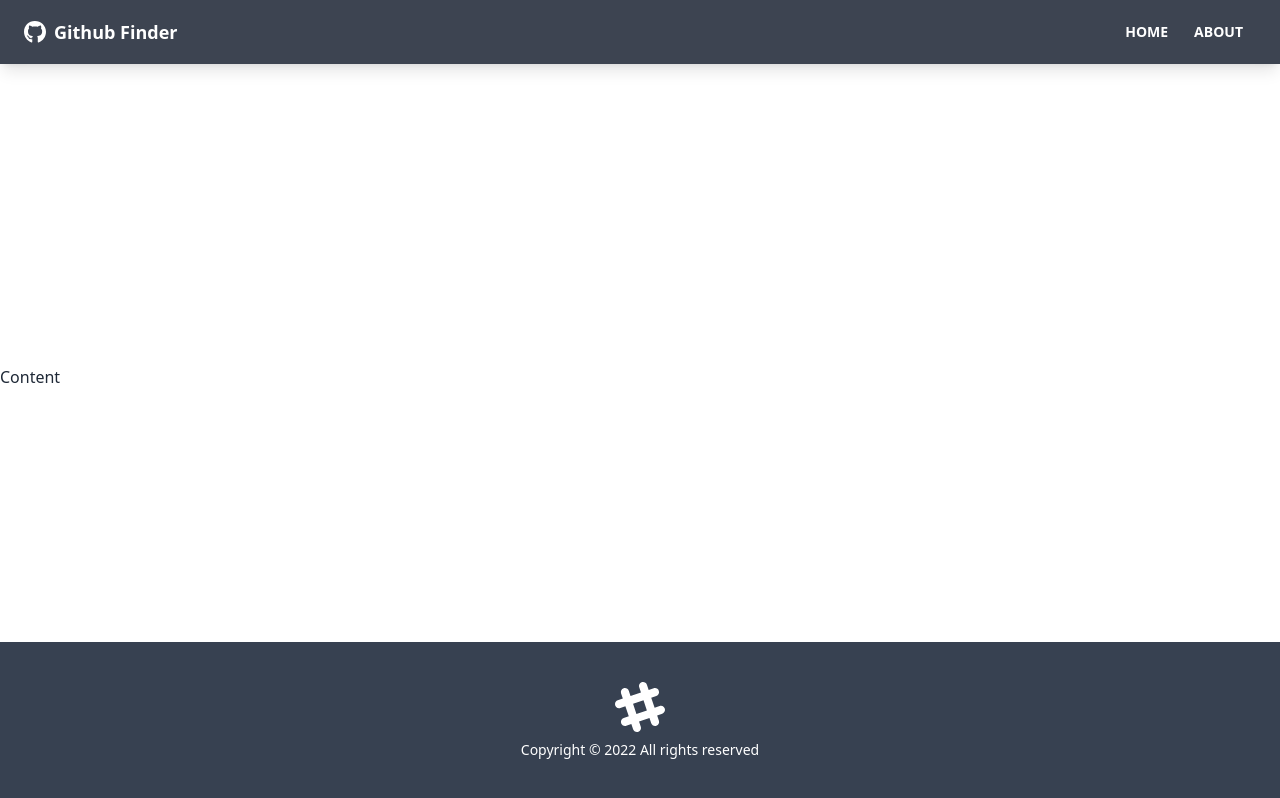
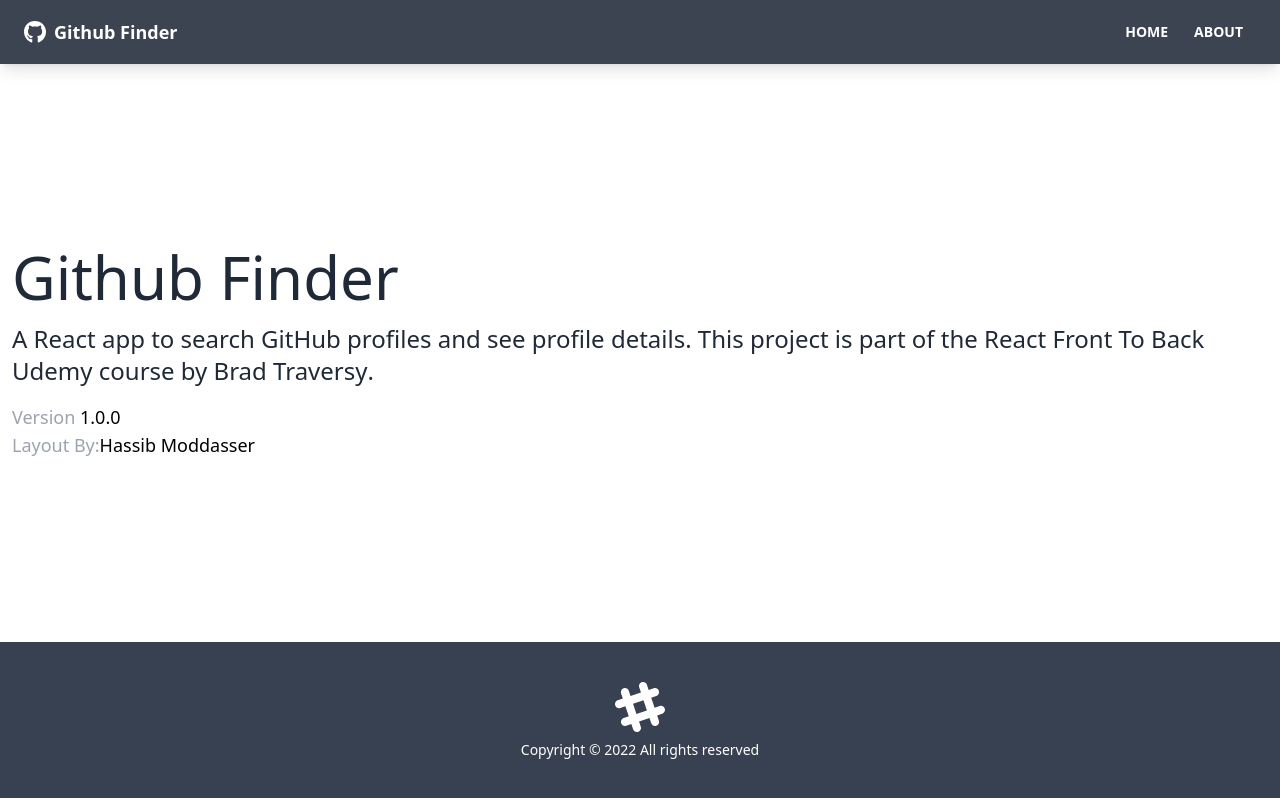
Before and after one commit to johnlundy94/github-finder, a React (Create React App) app: page /about in a window 1280 px wide. Built offline with nearby package versions, Linux system fonts and the light colour scheme.

Commit message:
About page is complete

```diff
--- a/src/App.js
+++ b/src/App.js
@@ -1,4 +1,7 @@
-import { BrowserRouter as Router, Route } from "react-router-dom";
+import { BrowserRouter as Router, Route, Routes } from "react-router-dom";
+import Home from "./pages/Home";
+import About from "./pages/About";
+import NotFound from "./pages/NotFound";
 import Navbar from "./components/layout/Navbar";
 import Footer from "./components/layout/Footer";
 
@@ -7,7 +10,15 @@
     <Router>
       <div className="flex flex-col justify-between h-screen">
         <Navbar />
-        <main>Content</main>
+        <main className="container mx-auto px-3 pb-12">
+          <Routes>
+            <Route path="/" element={<Home />} />
+            <Route path="/about" element={<About />} />
+
+            <Route path="/notfound" element={<NotFound />} />
+            <Route path="/*" element={<NotFound />} />
+          </Routes>
+        </main>
         <Footer />
       </div>
     </Router>
--- /dev/null
+++ b/src/pages/About.jsx
@@ -0,0 +1,31 @@
+function About() {
+  return (
+    <div>
+      <h1 className="text-6xl mb-4">Github Finder</h1>
+      <p className="mb-4 text-2xl font-light">
+        A React app to search GitHub profiles and see profile details. This
+        project is part of the
+        <a href="https://www.udemy.com/course/modern-react-front-to-back/">
+          {" "}
+          React Front To Back
+        </a>{" "}
+        Udemy course by
+        <strong>
+          <a href="https://traversymedia.com"> Brad Traversy</a>
+        </strong>
+        .
+      </p>
+      <p className="text-lg text-gray-400">
+        Version <span className="text-black">1.0.0</span>
+      </p>
+      <p className="text-lg text-gray-400">
+        Layout By:
+        <a className="text-black" href="https://twitter.com/hassibmoddasser">
+          Hassib Moddasser
+        </a>
+      </p>
+    </div>
+  );
+}
+
+export default About;
--- /dev/null
+++ b/src/pages/Home.jsx
@@ -0,0 +1,9 @@
+function Home() {
+  return (
+    <div>
+      <h1 className="text-6xl">Welcome</h1>
+    </div>
+  );
+}
+
+export default Home;
--- /dev/null
+++ b/src/pages/NotFound.jsx
@@ -0,0 +1,5 @@
+function NotFound() {
+  return <div>NotFound</div>;
+}
+
+export default NotFound;
--- a/tailwind.config.js
+++ b/tailwind.config.js
@@ -1,5 +1,6 @@
 module.exports = {
   content: ["./src/**/*.{js,jsx,ts,tsx}"],
+  darkMode: true,
   theme: {
     extend: {},
   },
```
